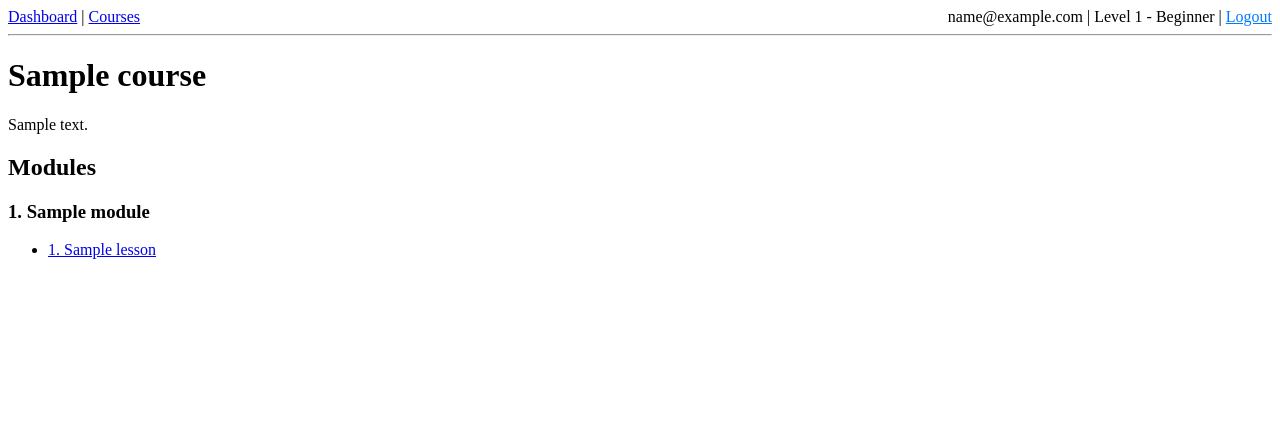
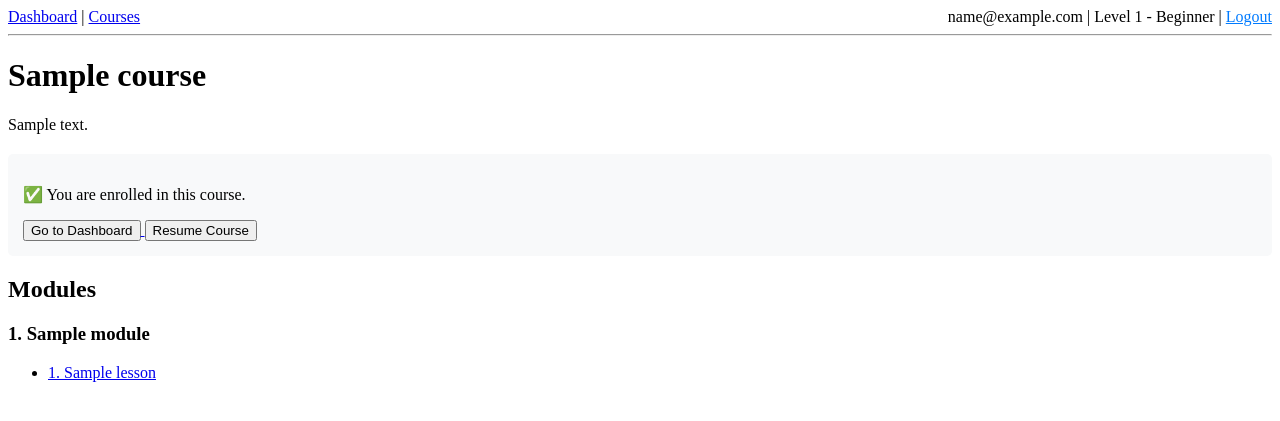
Before and after one commit to alimustafa0/-ai_learning_platform, a Django app: page /courses/1/ in a window 1280 px wide. Shown: the top 421 px of the page. Run offline with Django 5.2, Linux system fonts and the light colour scheme; a user stored in the database is signed in; tables that the repository leaves empty hold one stand-in row (values such as "Sample post"); some libraries are stand-ins or nearby versions.

Commit message:
Add course enrollment system
- Update course_detail view to check enrollment status
- Add enroll_course view with XP reward (25 XP)
- Add enrollment button to course detail template
- Show appropriate UI for enrolled vs not enrolled users
- Enrollment creates Enrollment record and awards XP

```diff
--- a/courses/templates/courses/course_detail.html
+++ b/courses/templates/courses/course_detail.html
@@ -5,6 +5,29 @@
     <h1>{{ course.title }}</h1>
 
     <p>{{ course.description }}</p>
+
+    <!-- ENROLLMENT SECTION -->
+    <div style="margin: 20px 0; padding: 15px; background: #f8f9fa; border-radius: 5px;">
+        {% if request.user.is_authenticated %}
+            {% if is_enrolled %}
+                <p>✅ You are enrolled in this course.</p>
+                <a href="{% url 'dashboard' %}">
+                    <button>Go to Dashboard</button>
+                </a>
+                <a href="{% url 'resume_course' course.id %}">
+                    <button>Resume Course</button>
+                </a>
+            {% else %}
+                <form method="post" action="{% url 'enroll_course' course.id %}">
+                    {% csrf_token %}
+                    <button type="submit">Enroll in this Course</button>
+                </form>
+            {% endif %}
+        {% else %}
+            <p>Please <a href="{% url 'login' %}">login</a> to enroll in this course.</p>
+        {% endif %}
+    </div>
+    <!-- END ENROLLMENT SECTION -->
 
     <h2>Modules</h2>
 
--- a/courses/urls.py
+++ b/courses/urls.py
@@ -9,5 +9,6 @@ urlpatterns = [
     path("lessons/<int:lesson_id>/complete/", views.mark_lesson_complete, name="mark_lesson_complete"),
     path("dashboard/", views.dashboard, name="dashboard"),
     path("courses/<int:course_id>/resume/", views.resume_course, name="resume_course"),
+    path("<int:course_id>/enroll/", views.enroll_course, name="enroll_course"),
     path("courses/<int:course_id>/completed/", views.course_completed, name="course_completed"),
 ]
--- a/courses/views.py
+++ b/courses/views.py
@@ -2,7 +2,7 @@ from django.shortcuts import render, get_object_or_404, redirect
 from django.contrib import messages
 from django.contrib.auth.decorators import login_required
 from django.db.models import Sum
-from .models import Course, Lesson, LessonCompletion, XPEvent, Achievement, UserAchievement
+from .models import Course, Enrollment, Lesson, LessonCompletion, XPEvent, Achievement, UserAchievement
 from .gamification import get_level_progress
 import markdown
 
@@ -31,9 +31,16 @@ def course_detail(request, course_id):
         total_xp = XPEvent.objects.filter(user=request.user).aggregate(total=Sum('points'))['total'] or 0
         current_level, next_level = get_level_progress(total_xp)
         user_level_number = current_level[0]
+
+        # Check if user is enrolled in this course
+        is_enrolled = Enrollment.objects.filter(
+            user=request.user,
+            course=course
+        ).exists()
     else:
-        # For anonymous users, set level to 0 (or 1 if you want them to see level-locked courses)
+        # For anonymous users, set level to 0 and not enrolled
         user_level_number = 0
+        is_enrolled = False
 
     # Level lock check (only if required_level > 1)
     if user_level_number < course.required_level:
@@ -46,8 +53,34 @@ def course_detail(request, course_id):
     return render(request, "courses/course_detail.html", {
         "course": course,
         "user_level_number": user_level_number,
+        "is_enrolled": is_enrolled,  # <-- NEW: pass enrollment status
     })
 
+@login_required
+def enroll_course(request, course_id):
+    """
+    Enroll the current user in a course.
+    """
+    course = get_object_or_404(Course, id=course_id, is_published=True)
+
+    # Check if user is already enrolled
+    enrollment, created = Enrollment.objects.get_or_create(
+        user=request.user,
+        course=course
+    )
+
+    if created:
+        messages.success(request, f"You have successfully enrolled in '{course.title}'!")
+        # Award XP for enrollment
+        XPEvent.objects.create(
+            user=request.user,
+            points=25,
+            reason=f"Enrolled in course: {course.title}",
+        )
+    else:
+        messages.info(request, f"You are already enrolled in '{course.title}'.")
+
+    return redirect('course_detail', course_id=course.id)
 
 @login_required
 def lesson_detail(request, lesson_id):
```
